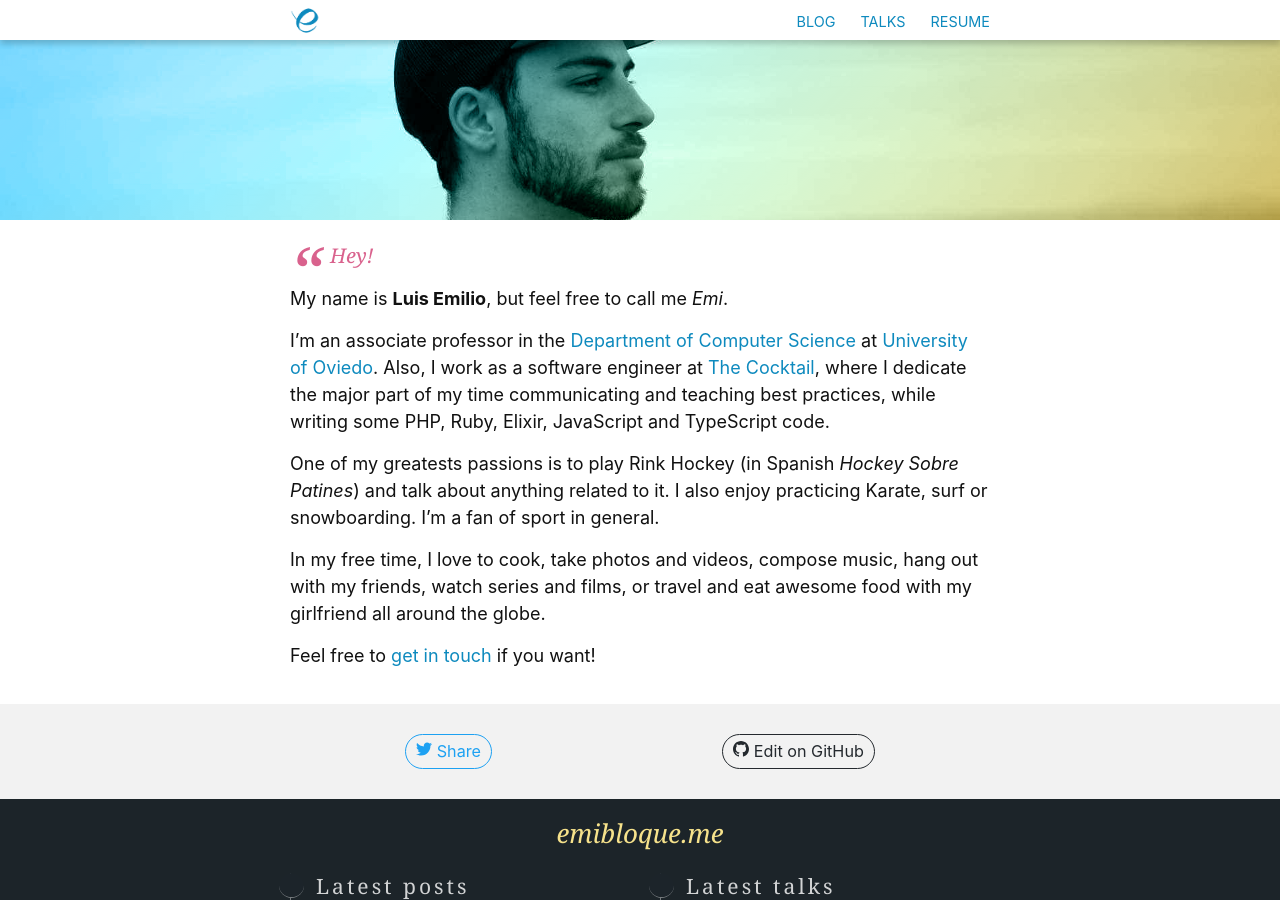
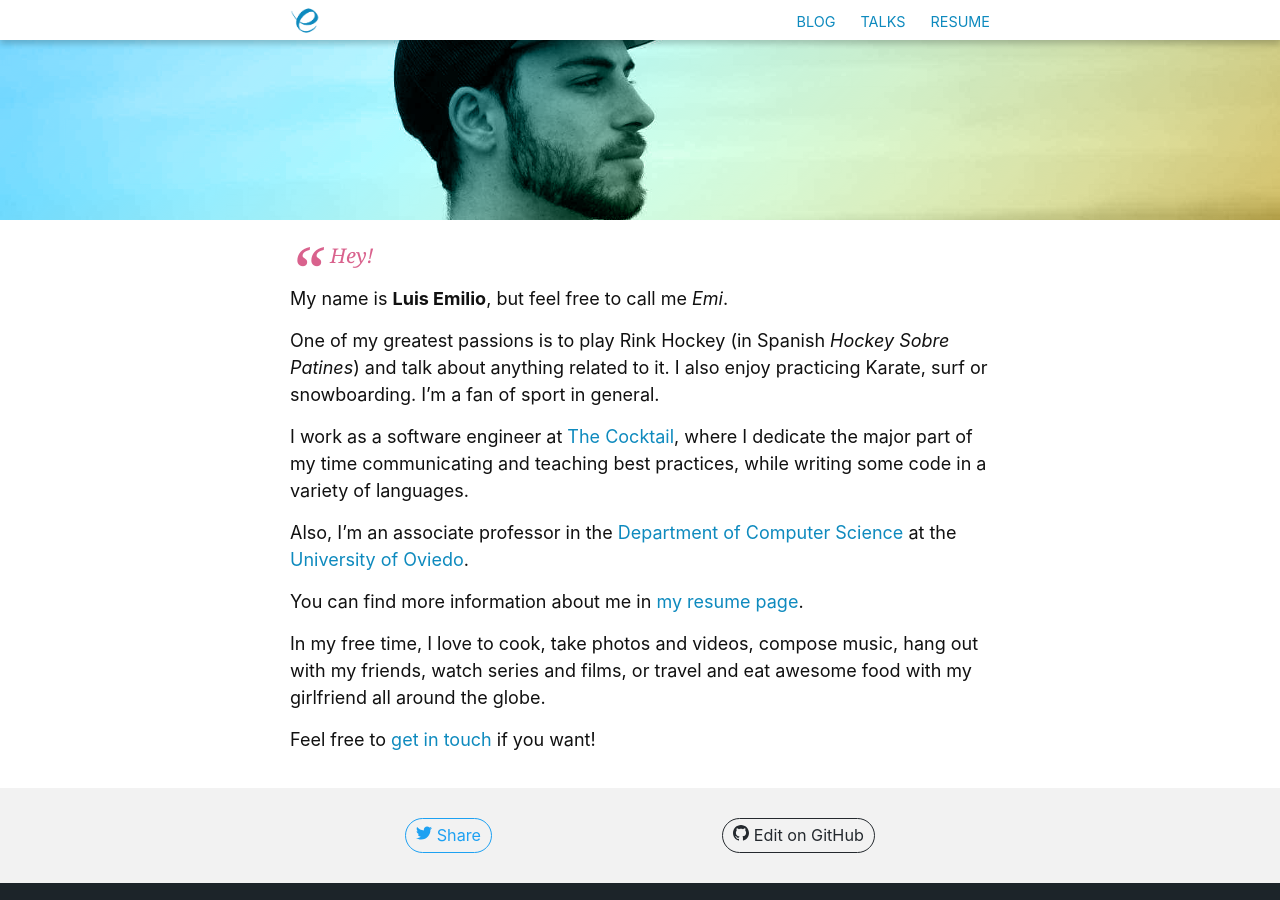
Before and after one commit to emibloque/emibloque, a Jekyll site: the page built from index.md, in a window 1280 px wide and 900 px high. Built offline with Jekyll 4.4.1, drawn with Linux system fonts in a browser that asks for light colours.

Commit message:
Update personal info

```diff
--- a/index.md
+++ b/index.md
@@ -10,10 +10,13 @@ image_y_position: center
 
 My name is **Luis Emilio**, but feel free to call me _Emi_.
 
-I'm an associate professor in the [Department of Computer Science](http://www.di.uniovi.es/) at [University of Oviedo](http://www.uniovi.es/).
-Also, I work as a software engineer at [The Cocktail](https://the-cocktail.com/){:target="_blank"}, where I dedicate the major part of my time communicating and teaching best practices, while writing some PHP, Ruby, Elixir, JavaScript and TypeScript code.
+One of my greatest passions is to play Rink Hockey (in Spanish _Hockey Sobre Patines_) and talk about anything related to it. I also enjoy practicing Karate, surf or snowboarding. I'm a fan of sport in general.
 
-One of my greatests passions is to play Rink Hockey (in Spanish _Hockey Sobre Patines_) and talk about anything related to it. I also enjoy practicing Karate, surf or snowboarding. I'm a fan of sport in general.
+I work as a software engineer at [The Cocktail](https://the-cocktail.com/){:target="_blank"}, where I dedicate the major part of my time communicating and teaching best practices, while writing some code in a variety of languages.
+
+Also, I'm an associate professor in the [Department of Computer Science](http://www.di.uniovi.es/) at the [University of Oviedo](http://www.uniovi.es/).
+
+You can find more information about me in [my resume page](/resume).
 
 In my free time, I love to cook, take photos and videos, compose music, hang out with my friends, watch series and films, or travel and eat awesome food with my girlfriend all around the globe.
 
```
Also changed, not shown: _experience/2017-02-the-cocktail.md (+3 -2 lines).
